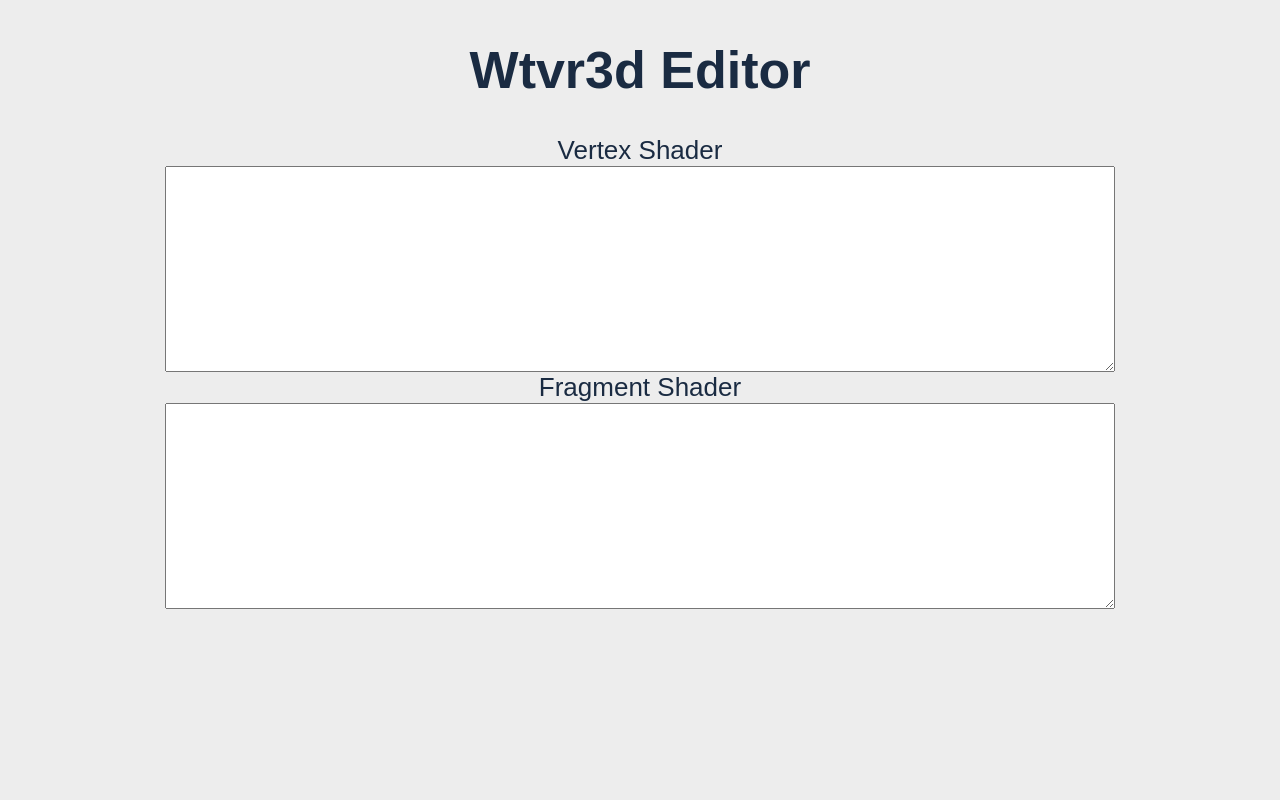
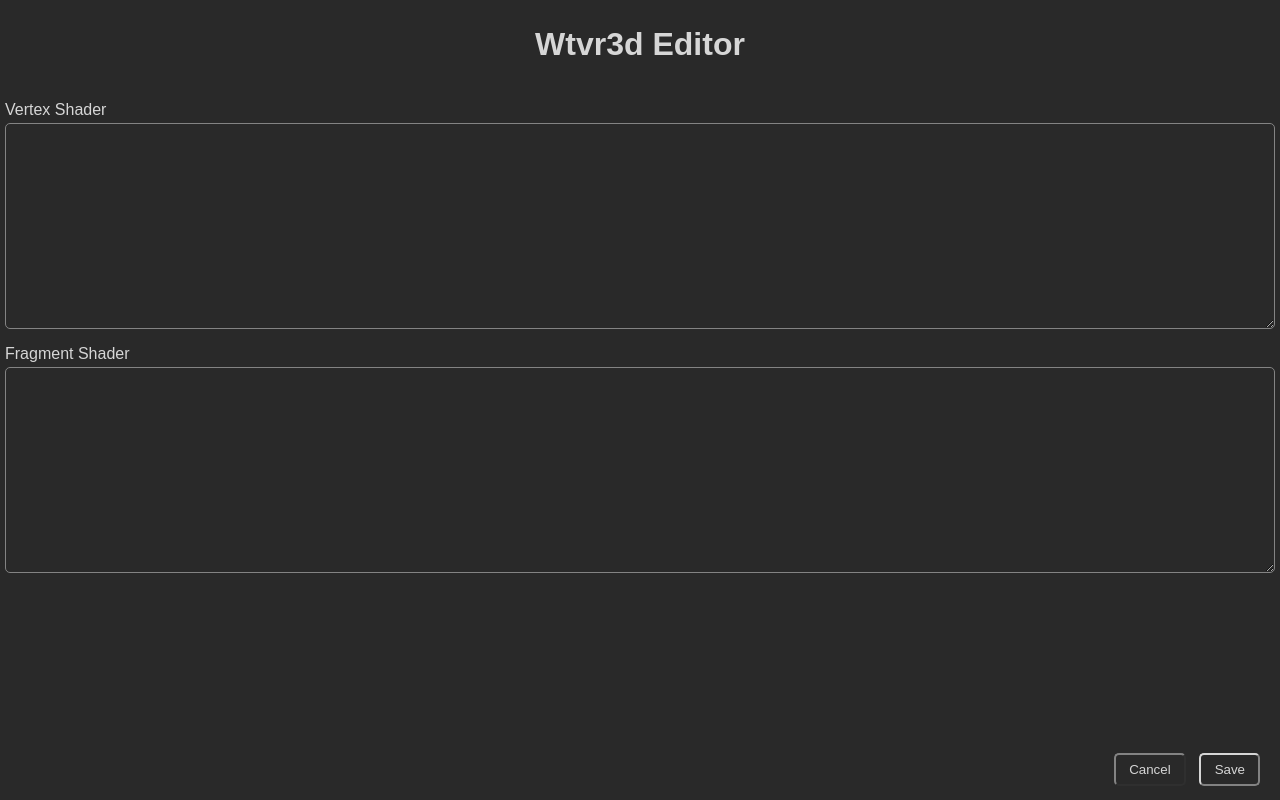
Before and after one commit to wtvr-engine/wtvr3d-editor, a website with bundled scripts: page index.html in a window 1280 px wide. Built offline with nearby package versions, Linux system fonts and the light colour scheme.

Commit message:
Some styling for material panel

```diff
--- a/index.html
+++ b/index.html
@@ -10,10 +10,14 @@
   <style>
     html,
     body {
+      --editor-background : #292929;
+      --editor-border : #838383;
+      --editor-text : #d6d6d6;
+      --editor-focus : #cd3975;
       margin: 0;
       padding: 0;
       font-family: sans-serif;
-      background-color: #ededed;
+      background-color: var(--editor-background);
     }
   </style>
   <title>Wtvr3d Editor</title>
--- a/src/Wtvr3dEditor.ts
+++ b/src/Wtvr3dEditor.ts
@@ -7,17 +7,15 @@ export class Wtvr3dEditor extends LitElement {
 
   static styles = css`
     :host {
-      min-height: 100vh;
+      height: 100vh;
       display: flex;
       flex-direction: column;
       align-items: center;
       justify-content: flex-start;
-      font-size: calc(10px + 2vmin);
-      color: #1a2b42;
-      max-width: 960px;
+      color: var(--editor-text);
       margin: 0 auto;
       text-align: center;
-      background-color: var(--wtvr3d-editor-background-color);
+      background-color: var(--editor-background);
     }
 
     main {
@@ -25,6 +23,9 @@ export class Wtvr3dEditor extends LitElement {
       flex-grow: 1;
       align-self: stretch;
       padding : 5px;
+      display : flex;
+      flex-direction : column;
+      max-height : 100%;
     }
   `;
 
--- /dev/null
+++ b/src/common/styles.ts
@@ -0,0 +1,21 @@
+import { css } from 'lit';
+
+export const button = css`
+button {
+    background-color : var(--editor-background);
+    border-radius : 5px;
+    padding : 0.5em 1em;
+    border-color : var(--editor-border);
+    color : var(--editor-text);
+    margin : 0.1em 0.5em;
+    transition : color 0.3s ease-in-out, background-color 0.3s ease-in-out, border-color 0.3s ease-in-out;
+}
+button.highlighted {
+    border-color : var(--editor-text);
+}
+button:hover {
+    background-color : var(--editor-focus);
+    color : var(--editor-text);
+    border-color : var(--editor-focus);
+}
+`;
--- a/src/components/panels/w3d-material-panel.ts
+++ b/src/components/panels/w3d-material-panel.ts
@@ -1,26 +1,60 @@
 import { LitElement, html, css } from 'lit';
+import { button } from '../../common/styles';
 
 class W3DMaterialPanel extends LitElement {
-    static styles =  css`
+    static styles =  [css`
     :host {
         display : flex;
         flex-direction: column;
         width : 100%;
+        flex-grow : 1;
     }
     div {
         display : flex;
         flex-direction: column;
         position : relative;
+        align-items : flex-start;
+        color : var(--editor-text);
+        margin-top : 1em;
+        transition : color 0.2s ease-out;
+    }
+    div:focus-within{
+        color : var(--editor-focus);
+    }
+    section {
+        flex-grow : 1;
+        overflow : auto;
     }
     textarea {
         align-self : stretch;
         resize: vertical;
         min-height : 200px;
+        background-color : var(--editor-background);
+        color : var(--editor-text);
+        font-family : Consolas, Monaco, Lucida Console, Liberation Mono, DejaVu Sans Mono,Bitstream Vera Sans Mono,Courier New, monospace;
+        font-size : 14;
+        border-radius : 5px;
+        border-width: 1px;
+        border-color: var(--editor-border);
+        margin-top : 0.3em;
+        transition : outline-color 0.2s ease-out;
+        outline-color : var(--editor-background)
     }
-    `;
+    textarea:focus {
+        outline : 2px solid var(--editor-focus);
+    }
+    .button-bar {
+        display : flex;
+        flex-direction : row;
+        justify-content : flex-end;
+        margin : 0.5em 0em;
+        padding : 0 0.5em;
+    }
+    `,button];
 
     render() {
         return html`
+        <section>
         <div>
         <label for="vertex">Vertex Shader</label>
         <textarea id="vertex"></textarea>
@@ -29,6 +63,11 @@ class W3DMaterialPanel extends LitElement {
         <label for="fragment">Fragment Shader</label>
         <textarea id="fragment"></textarea>
         </div>
+        </section>
+        <div class="button-bar">
+            <button>Cancel</button>
+            <button class="highlighted">Save</button>
+        </div>
         `;
     }
 }
```
